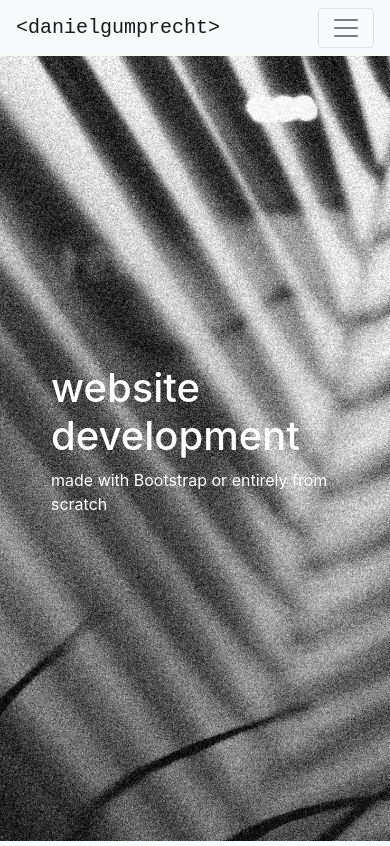
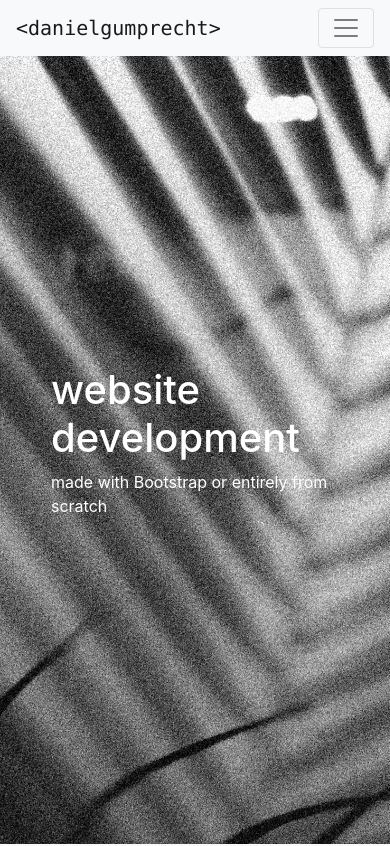
Before and after one commit to danielgumprecht/gumprecht-web, a plain HTML site: page index.html in a window 390 px wide. Shown: the top 846 px of the page. Drawn offline with nearby package versions, Linux system fonts and the light colour scheme.

Commit message:
Update index.html

```diff
--- a/index.html
+++ b/index.html
@@ -12,7 +12,7 @@
 
 <body style="background: url(&quot;assets/img/parker-coffman-HULk8KYNJsU-unsplash.jpg&quot;) no-repeat, var(--light);">
     <nav class="navbar navbar-light navbar-expand-md fixed-top bg-light">
-        <div class="container-fluid"><a class="navbar-brand" href="#" style="font-family: monospace;">&lt;danielgumprecht&gt;</a><button data-toggle="collapse" class="navbar-toggler" data-target="#navcol-1"><span class="sr-only">Toggle navigation</span><span class="navbar-toggler-icon"></span></button>
+        <div class="container-fluid"><a class="navbar-brand" href="#" style="font-family: menlo, monospace;">&lt;danielgumprecht&gt;</a><button data-toggle="collapse" class="navbar-toggler" data-target="#navcol-1"><span class="sr-only">Toggle navigation</span><span class="navbar-toggler-icon"></span></button>
             <div class="collapse navbar-collapse d-lg-flex justify-content-lg-end" id="navcol-1">
                 <ul class="nav navbar-nav">
                     <li class="nav-item"><a class="nav-link active" href="#">about</a></li>
@@ -21,8 +21,8 @@
             </div>
         </div>
     </nav>
-    <div class="container d-flex d-lg-flex justify-content-center align-items-center justify-content-lg-center align-items-lg-center" style="margin-top: 56px;height: 93vh;">
-        <div data-aos="zoom-in-up" data-aos-duration="1500" data-aos-delay="100" style="width: 80%;color: var(--white);">
+    <div class="container d-flex d-lg-flex justify-content-center align-items-center justify-content-lg-center align-items-lg-center" style="height: 100vh;">
+        <div data-aos="zoom-in-up" data-aos-duration="1500" data-aos-delay="100" style="width: 80%;color: var(--white);margin-top: 56px;">
             <h1 style="width: 100%;">website development</h1>
             <p style="width: 100%;">made with Bootstrap or entirely from scratch</p>
         </div>
```
